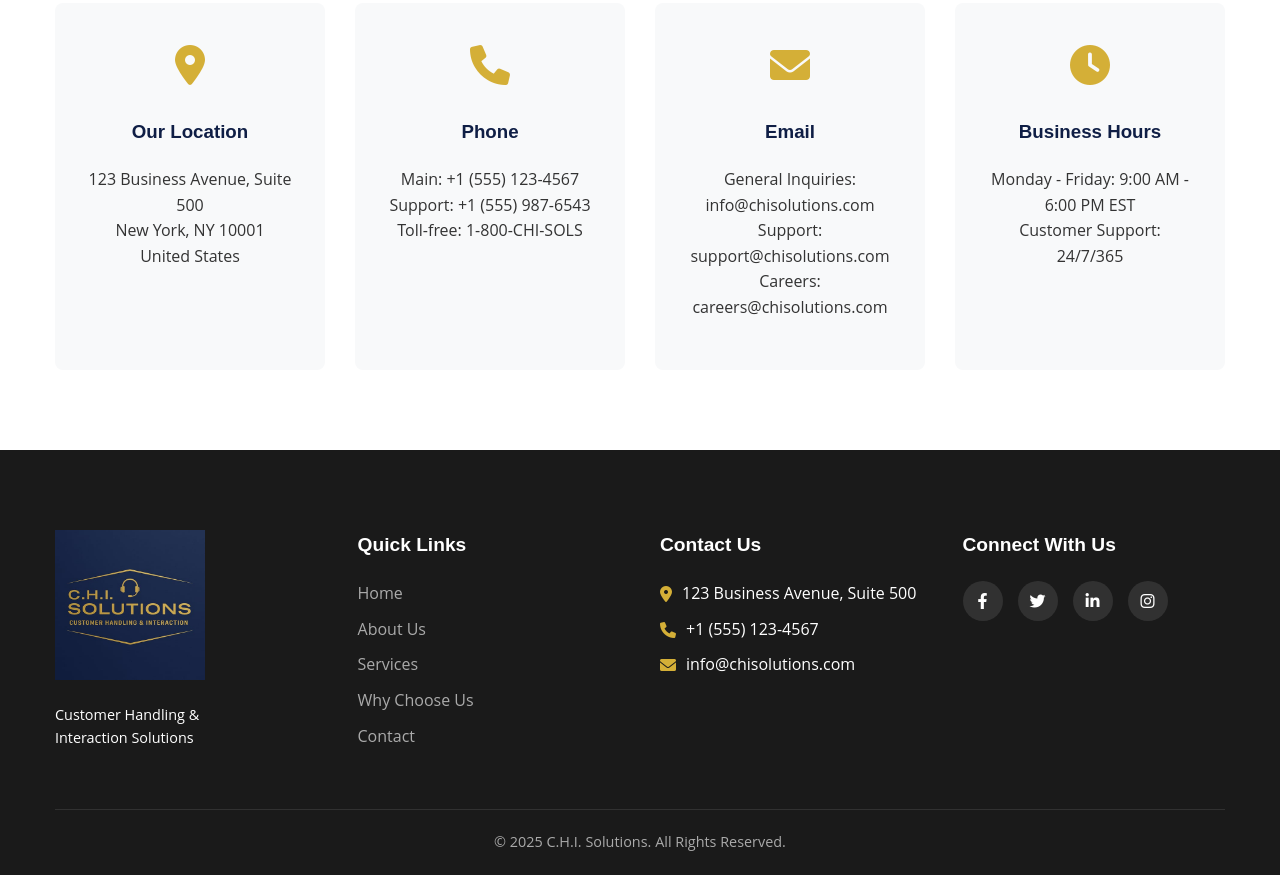
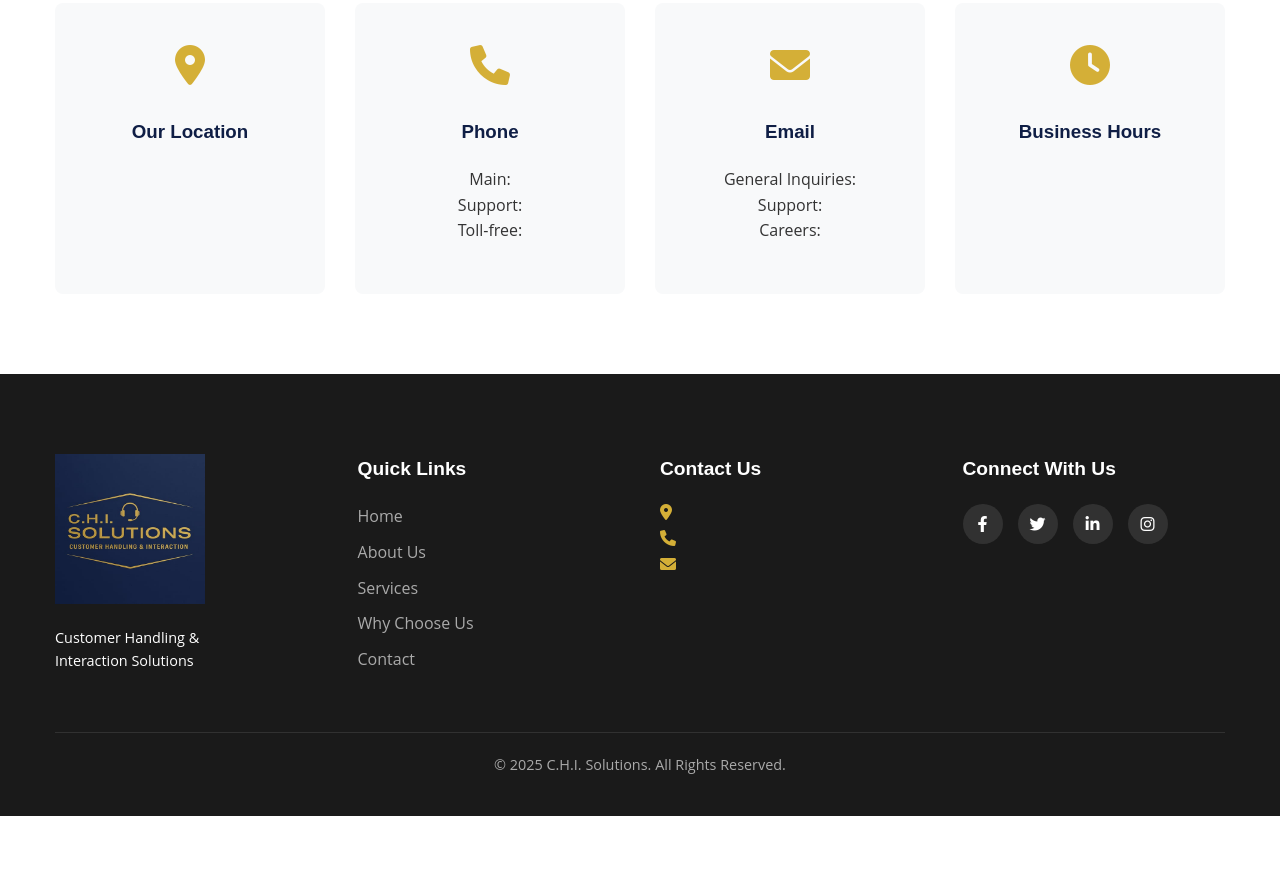
Before and after one commit to saikobuilds/chi-solutions, a plain HTML site: page contact.html in a window 1280 px wide. Shown: the part 567-1442 px from the top of the page. After the commit the page ends 1383 px from the top, so only its background shows below. Drawn offline with Linux system fonts and the light colour scheme.

Commit message:
updated contact details to blank

```diff
--- a/contact.html
+++ b/contact.html
@@ -43,28 +43,28 @@
                         <i class="fas fa-map-marker-alt"></i>
                     </div>
                     <h3>Our Location</h3>
-                    <p>123 Business Avenue, Suite 500<br>New York, NY 10001<br>United States</p>
+                    <p><br><br></p>
                 </div>
                 <div class="contact-card">
                     <div class="contact-icon">
                         <i class="fas fa-phone"></i>
                     </div>
                     <h3>Phone</h3>
-                    <p>Main: +1 (555) 123-4567<br>Support: +1 (555) 987-6543<br>Toll-free: 1-800-CHI-SOLS</p>
+                    <p>Main: <br>Support: <br>Toll-free: </p>
                 </div>
                 <div class="contact-card">
                     <div class="contact-icon">
                         <i class="fas fa-envelope"></i>
                     </div>
                     <h3>Email</h3>
-                    <p>General Inquiries: info@chisolutions.com<br>Support: support@chisolutions.com<br>Careers: careers@chisolutions.com</p>
+                    <p>General Inquiries: <br>Support: <br>Careers: </p>
                 </div>
                 <div class="contact-card">
                     <div class="contact-icon">
                         <i class="fas fa-clock"></i>
                     </div>
                     <h3>Business Hours</h3>
-                    <p>Monday - Friday: 9:00 AM - 6:00 PM EST<br>Customer Support: 24/7/365</p>
+                    <p><br></p>
                 </div>
             </div>
         </div>
@@ -89,9 +89,9 @@
                 </div>
                 <div class="footer-contact">
                     <h3>Contact Us</h3>
-                    <p><i class="fas fa-map-marker-alt"></i> 123 Business Avenue, Suite 500</p>
-                    <p><i class="fas fa-phone"></i> +1 (555) 123-4567</p>
-                    <p><i class="fas fa-envelope"></i> info@chisolutions.com</p>
+                    <p><i class="fas fa-map-marker-alt"></i> </p>
+                    <p><i class="fas fa-phone"></i> </p>
+                    <p><i class="fas fa-envelope"></i> </p>
                 </div>
                 <div class="footer-social">
                     <h3>Connect With Us</h3>
```
Also changed, not shown: about.html (+3 -3 lines), index.html (+3 -3 lines), services.html (+3 -3 lines), why-choose-us.html (+3 -3 lines).
